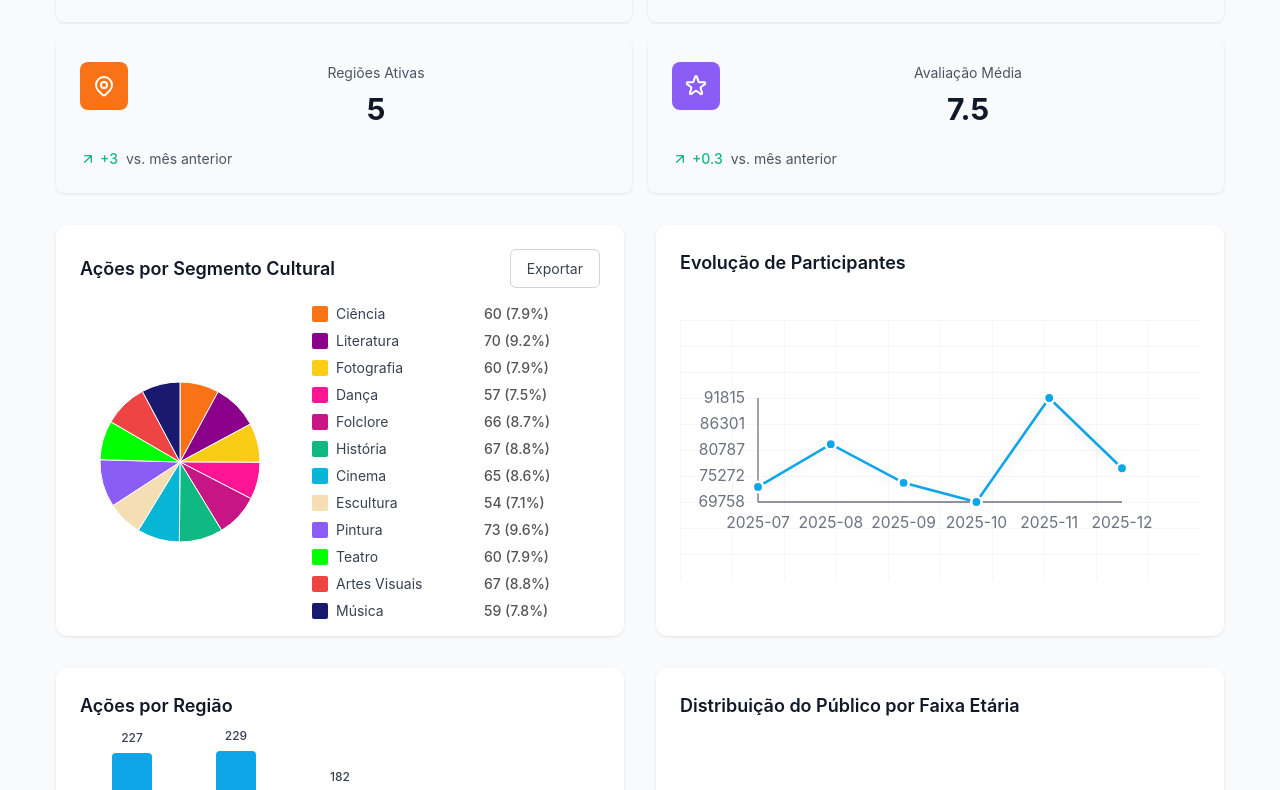
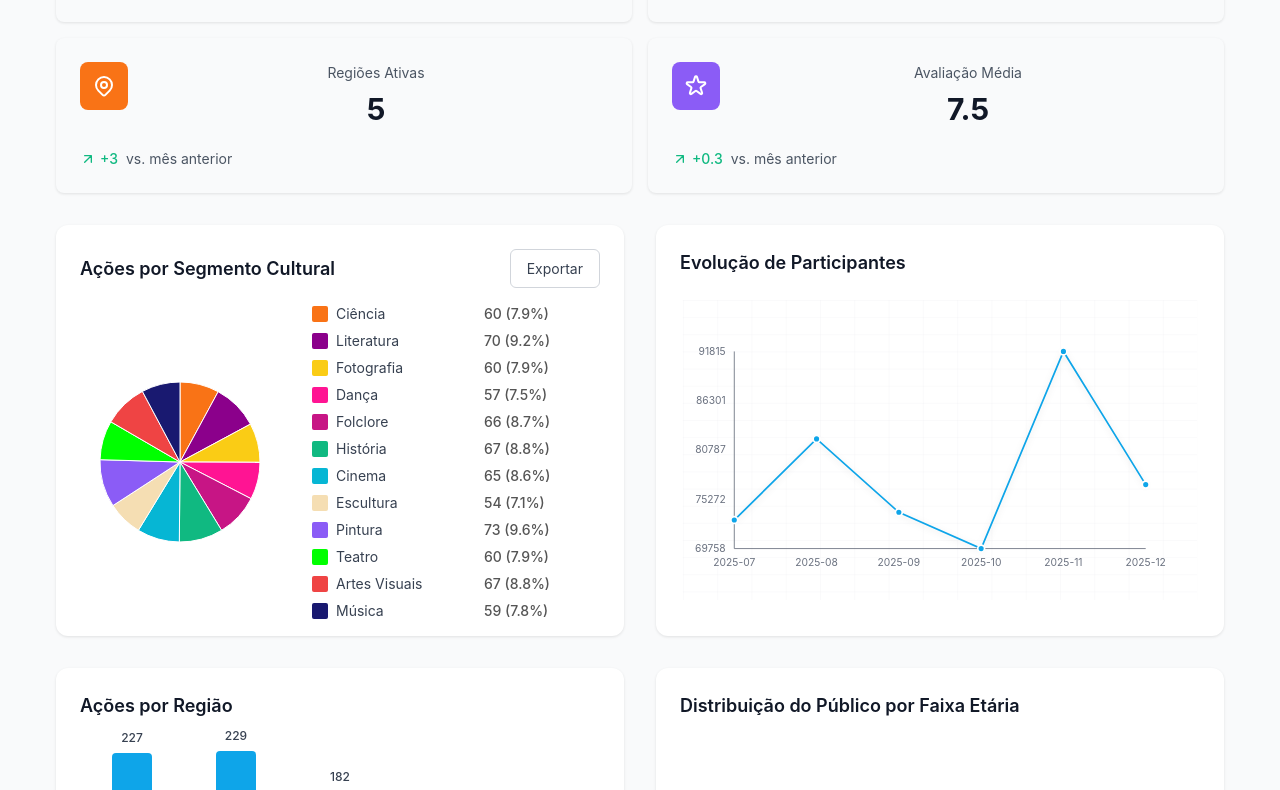
Before and after one commit to GeanGilberto01/cultura-em-dados, a React (Create React App) app: page /dashboard in a window 1280 px wide. Shown: the part 375-1165 px from the top of the page. Built offline with nearby package versions, Linux system fonts and the light colour scheme.

Commit message:
Ajustes para funcionar no Pages

```diff
--- a/src/components/Dashboard/LineChart.js
+++ b/src/components/Dashboard/LineChart.js
@@ -13,8 +13,8 @@ const LineChart = ({ data, title, xAxisLabel, yAxisLabel }) => {
   const minValue = Math.min(...data.map(item => item.value));
   const range = maxValue - minValue || 1;
 
-  const width = 400;
-  const height = 200;
+  const width = 600;
+  const height = 350;
   const padding = 60;
 
   const points = data.map((item, index) => {
--- a/src/pages/Dashboard.js
+++ b/src/pages/Dashboard.js
@@ -15,7 +15,7 @@ const Dashboard = () => {
   useEffect(() => {
     const fetchData = async () => {
       try {
-        const response = await fetch('./locais_culturais.json');
+        const response = await fetch(`${process.env.PUBLIC_URL}/locais_culturais.json`)
         const json = await response.json();
         setRawData(json.data);
       } catch (error) {
--- a/src/pages/Mapa.js
+++ b/src/pages/Mapa.js
@@ -9,7 +9,7 @@ const Map = () => {
   const [availableSegments, setAvailableSegments] = useState([]);
 
   useEffect(() => {
-    fetch('./locais_culturais.json')
+    fetch(`${process.env.PUBLIC_URL}/locais_culturais.json`)
       .then((res) => res.json())
       .then((json) => {
         const locais = json.data;
--- a/src/pages/Regioes.js
+++ b/src/pages/Regioes.js
@@ -17,7 +17,7 @@ const Regioes = () => {
   useEffect(() => {
     const fetchData = async () => {
       try {
-        const response = await fetch('./locais_culturais.json');
+        const response = await fetch(`${process.env.PUBLIC_URL}/locais_culturais.json`)
         const json = await response.json();
         setRawData(json.data);
       } catch (error) {
```
Also changed, not shown: 7 other files (tests, documents, lock files or other folders).
